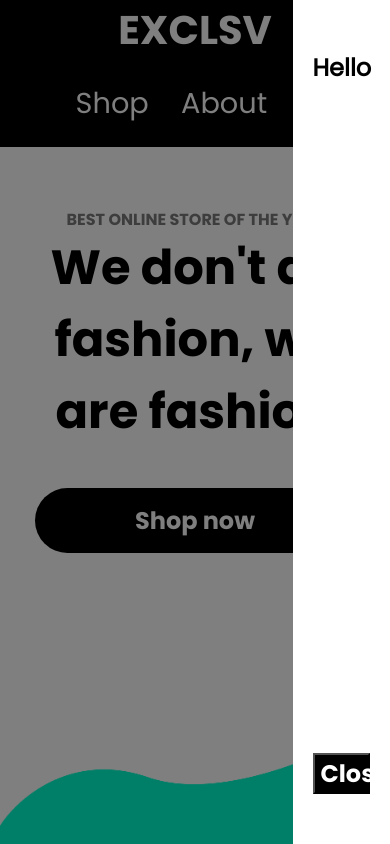
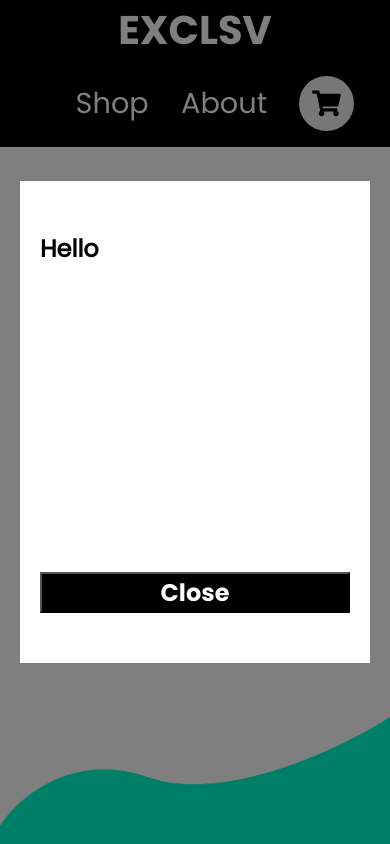
Before and after one commit to BigsizeJ/e-commerce, a React (Vite) app: page / in a window 390 px wide. Both pictures are taken after a click on the button 326 px from the left and 103 px from the top of the page. Built offline with nearby package versions, Linux system fonts and the light colour scheme.

Commit message:
fixed cart animation to mobile view

```diff
--- a/src/components/Cart.tsx
+++ b/src/components/Cart.tsx
@@ -19,9 +19,9 @@ const Cart = ({ props }: Props) => {
     >
       <CartModal
         initial={{ x: "110vw" }}
-        animate={{ x: 0 }}
-        exit={{ x: "110vw", transition: { duration: 1 } }}
-        transition={{ duration: 1.5 }}
+        animate={{ x: 0, transition: { delay: 0.5, duration: 1 } }}
+        exit={{ x: "110vw" }}
+        transition={{ duration: 1 }}
       >
         <h1>Hello</h1>
 
@@ -42,6 +42,14 @@ const Wrapper = styled(motion.div)`
   display: flex;
   justify-content: flex-end;
   background-color: rgba(0, 0, 0, 0.5);
+  @media only screen and (max-width: 850px) {
+    padding: 20px;
+    align-items: center;
+    div {
+      height: 60%;
+      width: 100%;
+    }
+  }
 `;
 
 const CartModal = styled(motion.div)`
--- a/src/components/Navbar.tsx
+++ b/src/components/Navbar.tsx
@@ -22,7 +22,7 @@ const Navbar = () => {
             </button>
           </li>
         </ul>
-        <AnimatePresence>
+        <AnimatePresence mode="wait">
           {cart && <Cart props={{ cart, showCart }} />}
         </AnimatePresence>
       </nav>
```
